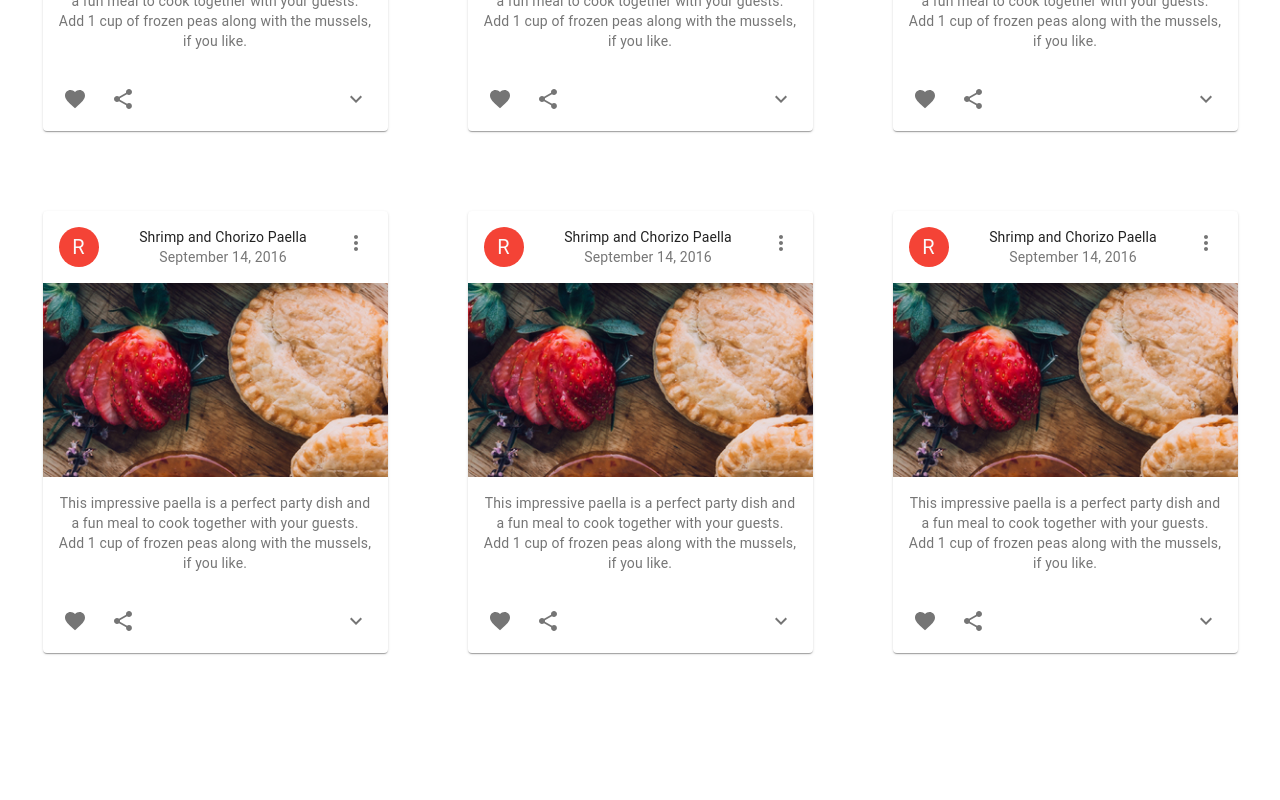
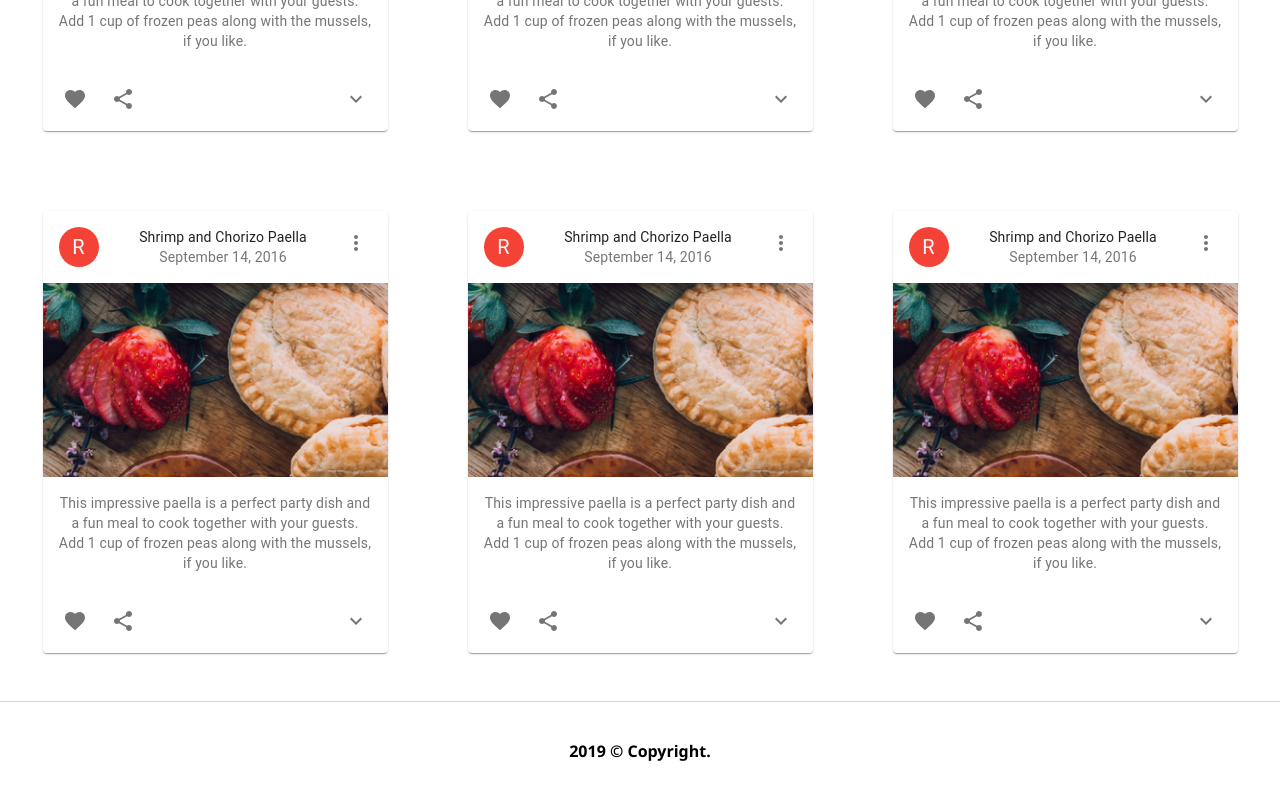
Before and after one commit to saifbinabdulkareem/Food-Delivery-App, a React (Create React App) app: page / in a window 1280 px wide. Shown: the part 1023-1823 px from the top of the page. Before the commit the page ends 1716 px from the top, so only its background shows below. Built offline with nearby package versions, Linux system fonts and the light colour scheme.

Commit message:
Food Delivery App

```diff
--- a/src/App.css
+++ b/src/App.css
@@ -41,3 +41,13 @@
     transform: rotate(360deg);
   }
 }
+
+.footer {
+  margin-top: 0.5in;
+  border-top: 1px solid lightgray;
+  width: 100%;
+  height: 70px;
+  font-family: 'Segoe UI', Tahoma, Geneva, Verdana, sans-serif;
+  text-align: center;
+  padding-top: 38px;
+}
--- a/src/App.js
+++ b/src/App.js
@@ -5,6 +5,7 @@ import SignIn from './Screens/SignIn';
 import Header from './Screens/Header';
 import Tag from './Components/Tags';
 import Grid  from './Components/Grids';
+import Footer from './Screens/Footer'
 
 class App extends React.Component {
   constructor() {
@@ -29,6 +30,9 @@ class App extends React.Component {
           {/* <SignUp />
           <SignIn /> */}
       </div>
+      <div>
+        <Footer />
+      </div>
     </div>
   );
   }
--- a/src/Screens/Footer.js
+++ b/src/Screens/Footer.js
@@ -1,11 +1,15 @@
 import React from 'react';
+import '../App.css';
+import Link from '@material-ui/core/Link';
 
 class Footer extends React.Component {
     render() {
         return(
             <div className="footer">
-
+                <b>2019 &copy; Copyright.</b>
             </div>
         )
     }
 }
+
+export default Footer;
```
